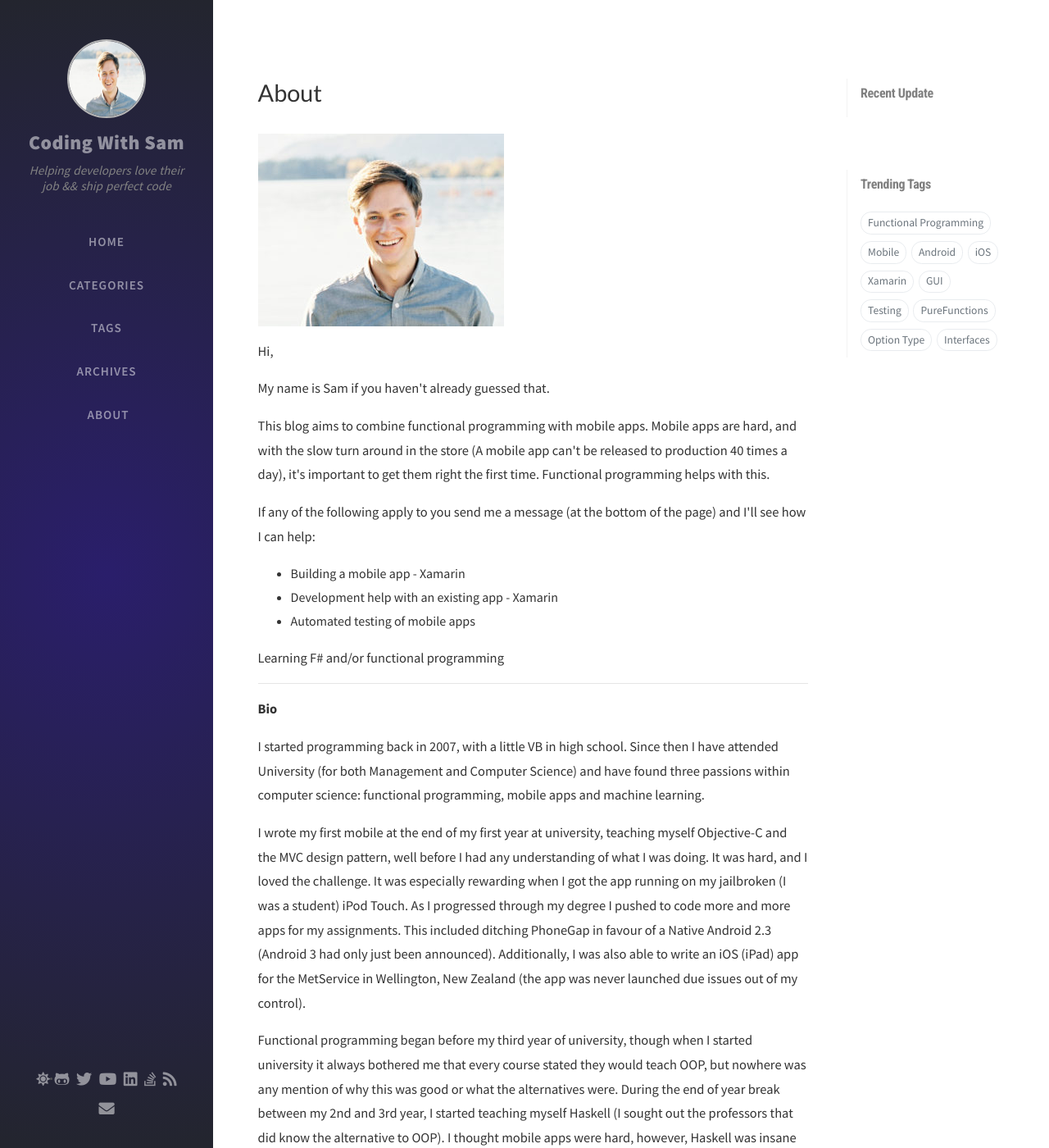
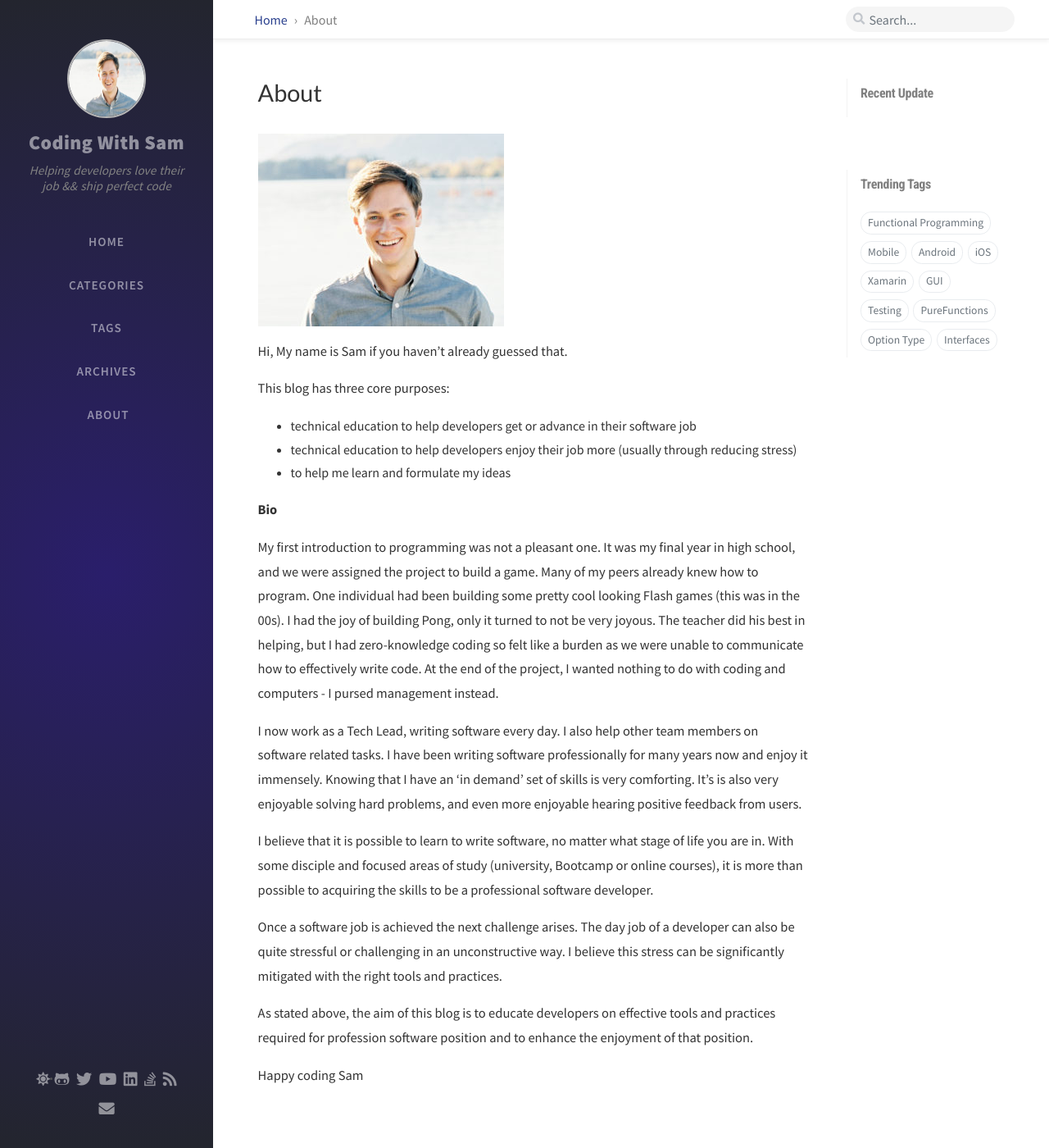
Before and after one commit to willsam100/CodingWIthSamBlog, a Jekyll site: the page built from tabs/contact-us.md, in a window 1280 px wide and 1400 px high. Shown: the whole window at 82% size. Built offline with Jekyll 4.4.1, drawn with Linux system fonts in a browser that asks for light colours; nearby versions of some CDN libraries; comment, search, counter and statistics services are not loaded; some of the changed text lies outside the part shown.

Commit message:
update the right about-me file

```diff
--- a/tabs/contact-us.md
+++ b/tabs/contact-us.md
@@ -25,21 +25,28 @@ author:
 permalink: "/contact-us/"
 ---
 <p><img class="size-medium wp-image-386 alignleft" src="{{ site.baseurl }}/assets/img/SSE057-300x235.jpg" alt="" width="300" height="235" /></p>
-<p>Hi,</p>
-<p>My name is Sam if you haven't already guessed that.</p>
-<p>This blog aims to combine functional programming with mobile apps. Mobile apps are hard, and with the slow turn around in the store (A mobile app can't be released to production 40 times a day), it's important to get them right the first time. Functional programming helps with this.</p>
-<p>If any of the following apply to you send me a message (at the bottom of the page) and I'll see how I can help:</p>
-<ul>
-<li>Building a mobile app - Xamarin</li>
-<li>Development help with an existing app - Xamarin</li>
-<li>Automated testing of mobile apps</li>
-</ul>
-<p>Learning F# and/or functional programming</p>
-<hr />
-<p><strong> Bio</strong></p>
-<p>I started programming back in 2007, with a little VB in high school. Since then I have attended University (for both Management and Computer Science) and have found three passions within computer science: functional programming, mobile apps and machine learning.</p>
-<p>I wrote my first mobile at the end of my first year at university, teaching myself Objective-C and the MVC design pattern, well before I had any understanding of what I was doing. It was hard, and I loved the challenge. It was especially rewarding when I got the app running on my jailbroken (I was a student) iPod Touch. As I progressed through my degree I pushed to code more and more apps for my assignments. This included ditching PhoneGap in favour of a Native Android 2.3 (Android 3 had only just been announced). Additionally, I was also able to write an iOS (iPad) app for the MetService in Wellington, New Zealand (the app was never launched due issues out of my control).</p>
-<p>Functional programming began before my third year of university, though when I started university it always bothered me that every course stated they would teach OOP, but nowhere was any mention of why this was good or what the alternatives were. During the end of year break between my 2nd and 3rd year, I started teaching myself Haskell (I sought out the professors that did know the alternative to OOP). I thought mobile apps were hard, however, Haskell was insane (given I was still a student and didn't have the experience of what good looked like). I wrote one assignment (for a machine learning paper) in Haskell. My 4th-year report featured translating Haskell into Scala which proved to be feasible.</p>
-<p>After university, I wanted to get paid for writing code, so mobile apps it was. I got a job doing this and made a few mistakes.<br />
-As I wrote my code/apps, I started to understand why functional programming was so appealing given the difficulty of OOP. I was still learning FP on the side in both Haskell and Scala. My investigation for how to best combine FP with mobile apps turned up Xamarin and F#. A native app can be written while also providing code sharing across the platforms all without (or very little) mutable state.</p>
-<p>I have been hooked on F# ever since!</p>
+
+
+Hi,
+My name is Sam if you haven't already guessed that.
+
+This blog has three core purposes:
+- technical education to help developers get or advance in their software job
+- technical education to help developers enjoy their job more (usually through reducing stress)
+- to help me learn and formulate my ideas
+
+
+**Bio**
+
+My first introduction to programming was not a pleasant one. It was my final year in high school, and we were assigned the project to build a game. Many of my peers already knew how to program. One individual had been building some pretty cool looking Flash games (this was in the 00s). I had the joy of building Pong, only it turned to not be very joyous. The teacher did his best in helping, but I had zero-knowledge coding so felt like a burden as we were unable to communicate how to effectively write code. At the end of the project, I wanted nothing to do with coding and computers - I pursed management instead.
+
+I now work as a Tech Lead, writing software every day. I also help other team members on software related tasks. I have been writing software professionally for many years now and enjoy it immensely. Knowing that I have an 'in demand' set of skills is very comforting. It's is also very enjoyable solving hard problems, and even more enjoyable hearing positive feedback from users.
+
+I believe that it is possible to learn to write software, no matter what stage of life you are in. With some disciple and focused areas of study (university, Bootcamp or online courses), it is more than possible to acquiring the skills to be a professional software developer.
+
+Once a software job is achieved the next challenge arises. The day job of a developer can also be quite stressful or challenging in an unconstructive way. I believe this stress can be significantly mitigated with the right tools and practices.
+
+As stated above, the aim of this blog is to educate developers on effective tools and practices required for profession software position and to enhance the enjoyment of that position.
+
+Happy coding
+Sam
```
Also changed, not shown: about.md (deleted, +0 -51 lines).
